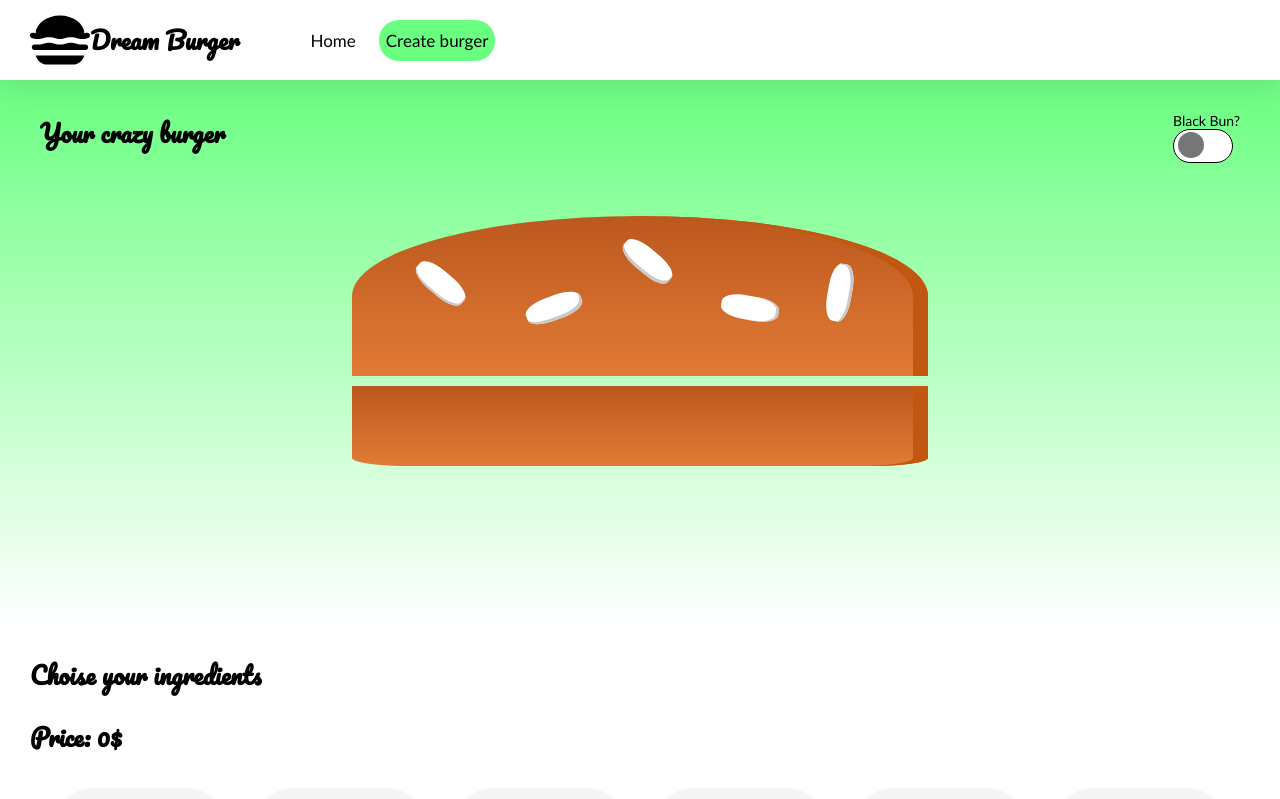
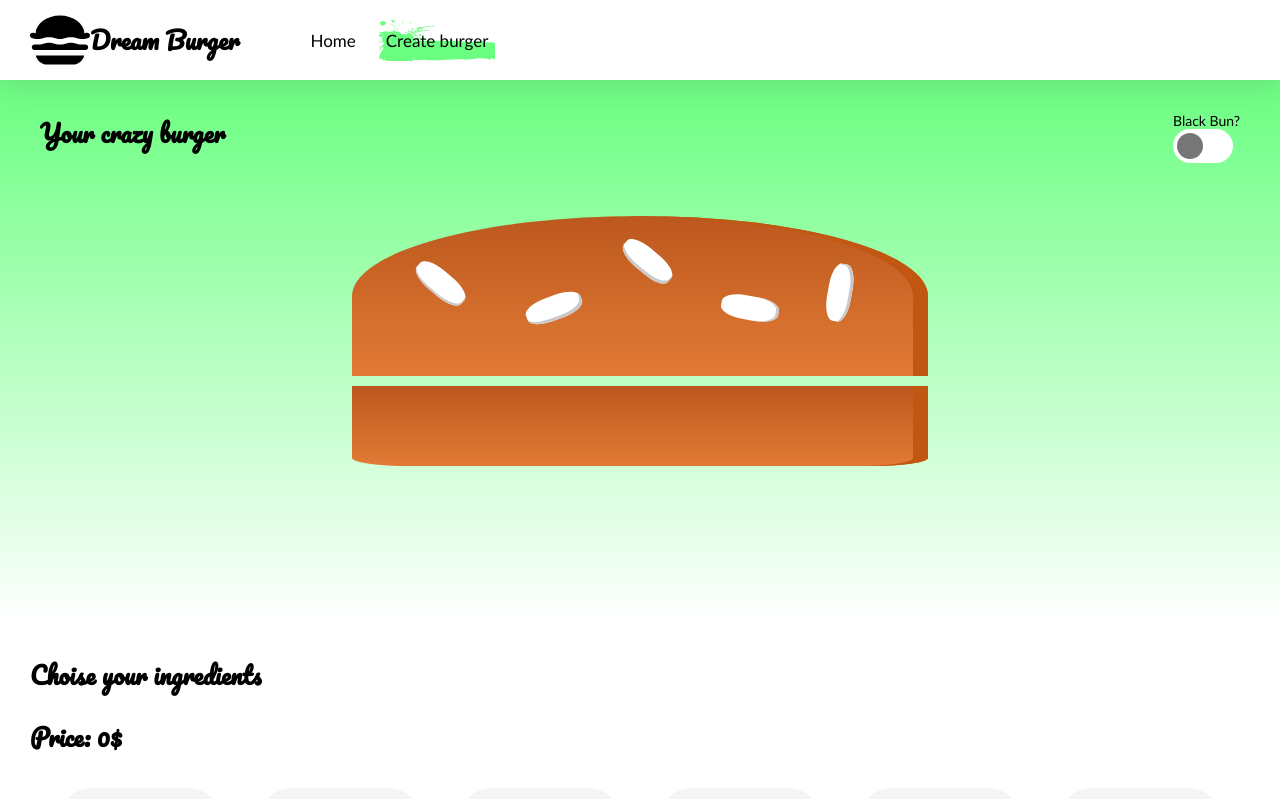
Before and after one commit to Hichahy/Vue-burger-builder, a Vue app: page /burger-creator in a window 1280 px wide. Shown: the top 799 px of the page. Built offline with nearby package versions, Linux system fonts and the light colour scheme; the HTML template or start-up script is replaced by a standard one; a web font is replaced by a local one.

Commit message:
fix: code

```diff
--- a/src/app.scss
+++ b/src/app.scss
@@ -9,6 +9,7 @@
 
 html {
   height: 100%;
+  -webkit-tap-highlight-color: #c9e0fd00;
 }
 
 #root {
--- a/src/components/burgerFooter/burgerFooter.scss
+++ b/src/components/burgerFooter/burgerFooter.scss
@@ -8,6 +8,10 @@ footer {
   box-shadow: rgba(100, 100, 111, 0.2) 0px 7px 29px 0px;
   display: flex;
   justify-content: space-evenly;
+
+  .logo {
+    height: auto;
+  }
 
   .footer-sec-1 {
     display: flex;
@@ -53,7 +57,7 @@ footer {
     margin-left: 30px;
 
     a {
-      background: $footerBgMedia;
+      background: $primaryColor;
       width: 3rem;
       display: flex;
       height: 3rem;
--- a/src/components/burgerPresentation/burgerPresentation.scss
+++ b/src/components/burgerPresentation/burgerPresentation.scss
@@ -219,14 +219,14 @@
   width: 9rem;
   border: none;
   border: 1px solid black;
-  background: $buttonPrimary;
+  background: $primaryColor;
   color: #000;
   border-radius: 30px;
   font-size: 1rem;
   cursor: pointer;
 
   &:hover {
-    background-color: $buttonPrimaryHover;
+    background-color: $secoundaryColor;
   }
 }
 
--- a/src/components/ingredientsForm/ingredientsForm.scss
+++ b/src/components/ingredientsForm/ingredientsForm.scss
@@ -1,4 +1,4 @@
-@import "../../variantColors.scss";
+@import '../../variantColors.scss';
 
 .ingredients-form-container {
   padding: 10px 30px;
@@ -37,7 +37,7 @@
       button {
         cursor: pointer;
         border: none;
-        background-color: $buttonPrimary;
+        background-color: $primaryColor;
         border-radius: 50%;
         color: rgb(0, 0, 0);
         padding: 10px;
@@ -47,10 +47,6 @@
         display: flex;
         align-items: center;
         justify-content: center;
-
-        &:hover {
-          background-color: $buttonPrimaryHover;
-        }
       }
     }
   }
--- a/src/components/layout/toggleBtn/toggleBtn.scss
+++ b/src/components/layout/toggleBtn/toggleBtn.scss
@@ -20,8 +20,7 @@
   left: 0;
   right: 0;
   bottom: 0;
-  border: 1px solid black;
-  background-color: $toggleBtnPrimaryBg;
+  background-color: $primaryColor;
   -webkit-transition: 0.4s;
   transition: 0.4s;
 }
--- a/src/components/modalForm/modalForm.scss
+++ b/src/components/modalForm/modalForm.scss
@@ -7,7 +7,7 @@
   height: 32rem;
   border-radius: 2rem;
   padding: 30px;
-  background: $modalBg;
+  background: $primaryColor;
   top: 50%;
   left: 50%;
   transform: translate(-50%, -50%);
--- a/src/components/modalSucces/modalSucces.scss
+++ b/src/components/modalSucces/modalSucces.scss
@@ -7,7 +7,7 @@
   height: 32rem;
   border-radius: 2rem;
   padding: 30px;
-  background: $modalBg;
+  background: $primaryColor;
   top: 50%;
   left: 50%;
   transform: translate(-50%, -50%);
--- a/src/components/modalSummary/modalSummary.scss
+++ b/src/components/modalSummary/modalSummary.scss
@@ -25,7 +25,7 @@
   position: absolute;
 
   &:hover {
-    color: $buttonPrimaryHover;
+    color: $secoundaryColor;
   }
 }
 
--- a/src/components/navigationBar/navigationBar.scss
+++ b/src/components/navigationBar/navigationBar.scss
@@ -1,12 +1,13 @@
 @import url('https://fonts.googleapis.com/css2?family=Pacifico&display=swap');
 @import '../../variantColors.scss';
+
 nav {
   height: 5rem;
   width: 100%;
   display: flex;
   position: sticky;
   top: 0;
-  box-shadow: rgba(100, 100, 111, 0.2) 0px 7px 29px 0px;
+  box-shadow: #64646f33 0 7px 29px 0;
   padding: 10px 30px;
   align-items: center;
   z-index: 999;
@@ -34,19 +35,20 @@ nav {
     color: $navLinkColor;
     text-decoration: none;
     font-size: 17px;
-    border-radius: 20px;
     padding: 10px 7px;
-    box-shadow: inset 0 0 0 0 $navLinkHover;
-    transition: color 0.3s ease-in-out, box-shadow 0.2s ease-in-out;
+    background-size: 10rem;
+    background-position: center;
 
     &:hover {
-      border-radius: 20px;
-      box-shadow: inset 10px 10px 40px 20px $navLinkHover;
+      background-image: url('/public/images/stroke.svg');
     }
   }
 
   a.router-link-exact-active {
-    background: $secoundaryColor;
+    background-size: 10rem;
+    background-position: center;
+    background-image: url('/public/images/stroke.svg');
+    background-repeat: no-repeat;
   }
 }
 
@@ -153,10 +155,10 @@ nav {
   }
 
   a.router-link-exact-active {
-    background-color: $secoundaryColor;
-    position: relative;
-    margin: 10px 20px;
-    border-radius: 30px;
+    background-size: 10rem;
+    background-position: center;
+    background-image: url('/public/images/stroke.svg');
+    background-repeat: no-repeat;
 
     i {
       display: inline;
--- a/src/variantColors.scss
+++ b/src/variantColors.scss
@@ -1,17 +1,10 @@
-$primaryColor: rgb(255, 255, 255);
+$primaryColor: #fff;
 $secoundaryColor: #6bff81;
-$footerBgMedia: white;
-$buttonPrimary: white;
-$buttonPrimaryHover: #6bff81;
 $buttonIngredientMax: #ff7373;
 $buttonIngredientBg: #f5f5f5;
 $ingresientSummaryPill: #dcf5b9;
-$toggleBtnPrimaryBg: #ffffff;
 $toggleBtnPrimaryAfter: #000;
 $toggleBall: #767676;
-$modalBg: #fff;
 $overlay: #000000b0;
 $formError: red;
 $navLinkColor: #000;
-$navLinkHover: #6bff81;
-$navLinkActive: #6bff81;
```
Also changed, not shown: public/images/stroke.svg (added).
